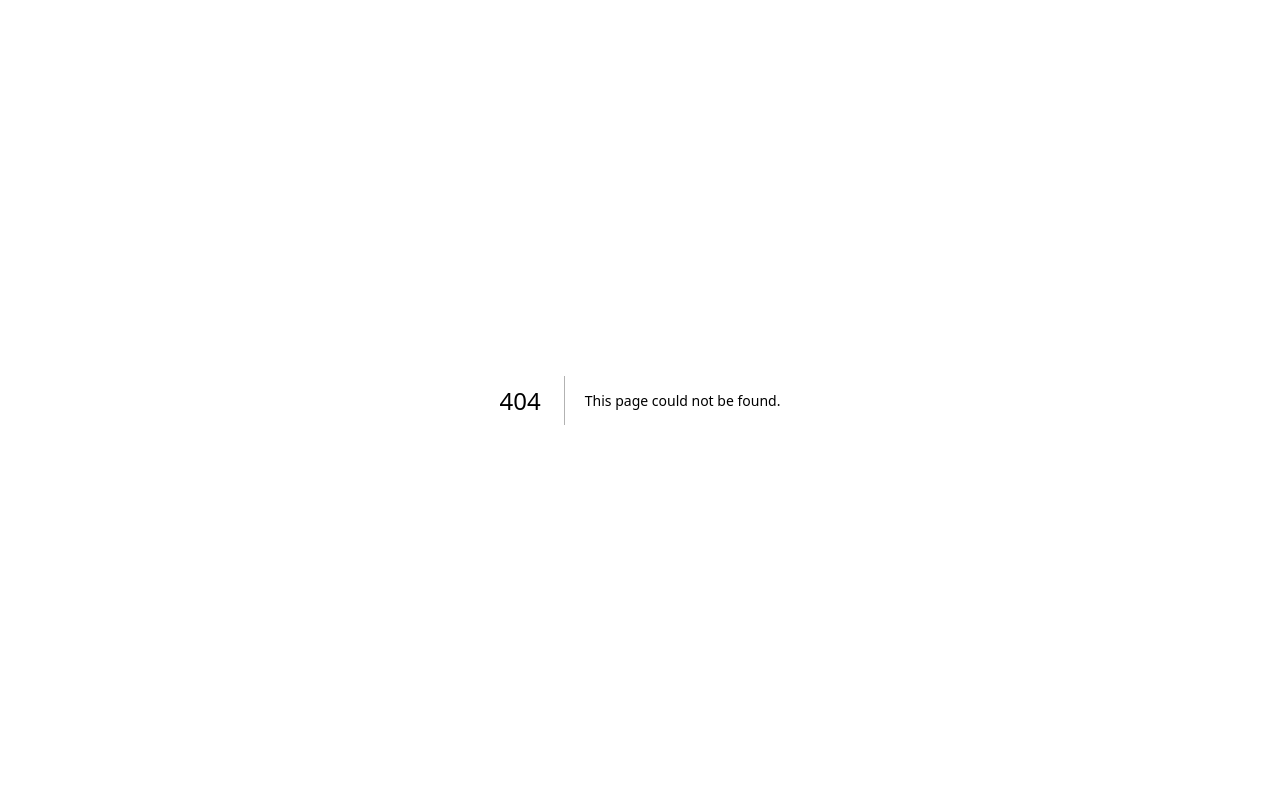
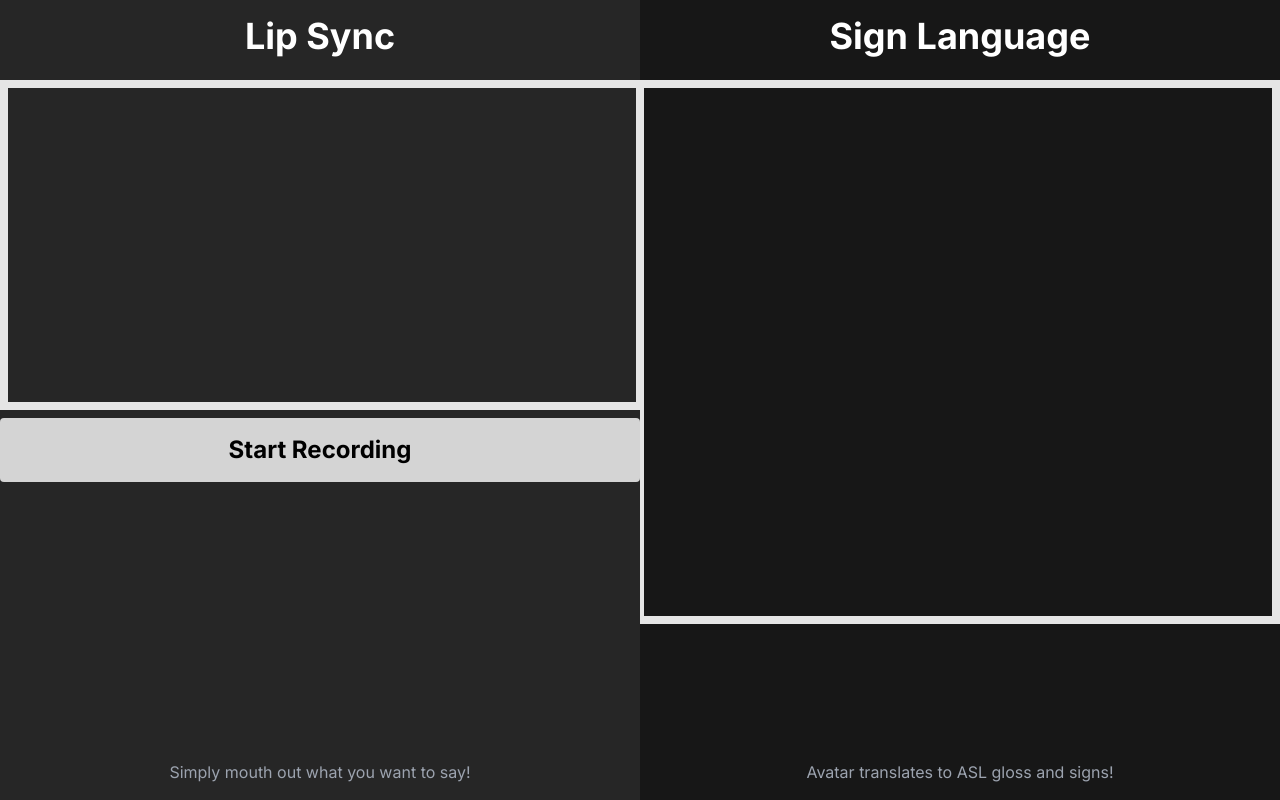
Before and after one commit to kevinjosethomas/htn, a Next.js app in the folder client/: page /lipsync in a window 1280 px wide. Before the commit this address had no page. Built offline with nearby package versions, Linux system fonts and the light colour scheme; no server answers.

Commit message:
feat: replaced settimeout with request animation frame

```diff
--- a/client/package.json
+++ b/client/package.json
@@ -12,6 +12,7 @@
     "@mediapipe/drawing_utils": "^0.3.1675466124",
     "@mediapipe/holistic": "^0.5.1675471629",
     "axios": "^1.7.7",
+    "kalidokit": "^1.1.5",
     "next": "14.2.11",
     "react": "^18",
     "react-dom": "^18"
--- a/client/src/app/lip/components/Avatar.tsx
+++ b/client/src/app/avatar/components/Avatar.tsx
@@ -3,6 +3,7 @@ import {
   POSE_CONNECTIONS,
   FACEMESH_TESSELATION,
 } from "@mediapipe/holistic";
+import * as Kalidokit from "kalidokit";
 import { useEffect, useState, useRef } from "react";
 import { drawConnectors } from "@mediapipe/drawing_utils";
 
@@ -35,74 +36,27 @@ export default function Avatar({ poses }: { poses: any[] }) {
         ctx.clearRect(0, 0, canvas.width, canvas.height);
 
         if (landmark.pose_landmarks) {
-          const filteredPoseLandmarks = landmark.pose_landmarks.filter(
-            (point: Point, index: number) =>
-              ![17, 18, 19, 20, 21, 22].includes(index)
-          );
-
-          const filteredPoseConnections = POSE_CONNECTIONS.filter(
-            ([start, end]) =>
-              ![17, 18, 19, 20, 21, 22].includes(start) &&
-              ![17, 18, 19, 20, 21, 22].includes(end)
-          );
-
-          filteredPoseLandmarks.forEach((point: Point) => {
+          landmark.pose_landmarks.forEach((point: Point) => {
             point.visibility = 1;
           });
-
-          drawConnectors(ctx, filteredPoseLandmarks, filteredPoseConnections, {
-            color: "#00FF00",
-            lineWidth: 2,
-          });
-          // drawLandmarks(ctx, landmark.pose_landmarks, {
-          //   color: "#00FF00",
-          //   lineWidth: 1,
-          // });
         }
 
         if (landmark.face_landmarks) {
           landmark.face_landmarks.forEach((point: Point) => {
             point.visibility = 1;
           });
-
-          drawConnectors(ctx, landmark.face_landmarks, FACEMESH_TESSELATION, {
-            color: "#00FF00",
-            lineWidth: 0.5,
-          });
-          // drawLandmarks(ctx, landmark.face_landmarks, {
-          //   color: "#00FF00",
-          //   lineWidth: 1,
-          // });
         }
 
         if (landmark.right_hand_landmarks) {
           landmark.right_hand_landmarks.forEach((point: Point) => {
             point.visibility = 1;
           });
-
-          drawConnectors(ctx, landmark.right_hand_landmarks, HAND_CONNECTIONS, {
-            color: "#00FF00",
-            lineWidth: 2,
-          });
-          // drawLandmarks(ctx, landmark.right_hand_landmarks, {
-          //   color: "#00FF00",
-          //   lineWidth: 1,
-          // });
         }
 
         if (landmark.left_hand_landmarks) {
           landmark.left_hand_landmarks.forEach((point: Point) => {
             point.visibility = 1;
           });
-
-          drawConnectors(ctx, landmark.left_hand_landmarks, HAND_CONNECTIONS, {
-            color: "#00FF00",
-            lineWidth: 2,
-          });
-          // drawLandmarks(ctx, landmark.left_hand_landmarks, {
-          //   color: "#00FF00",
-          //   lineWidth: 1,
-          // });
         }
       }, i * 33);
     }
--- a/client/src/app/lip/page.tsx
+++ b/client/src/app/avatar/page.tsx
@@ -4,11 +4,12 @@ import axios from "axios";
 import { useState, useEffect } from "react";
 
 import Avatar from "./components/Avatar";
-import LipReader from "./components/LipReader";
+import LipReader from "@/components/LipReader";
 
 export default function LipPage() {
   const [loading, setLoading] = useState<boolean>(false);
   const [transcript, setTranscript] = useState<string>("");
+  // eslint-disable-next-line @typescript-eslint/no-explicit-any
   const [poses, setPoses] = useState<any[]>([]);
 
   useEffect(() => {
--- /dev/null
+++ b/client/src/app/lipsync/components/Avatar.tsx
@@ -0,0 +1,128 @@
+import {
+  HAND_CONNECTIONS,
+  POSE_CONNECTIONS,
+  FACEMESH_TESSELATION,
+} from "@mediapipe/holistic";
+import { useEffect, useState, useRef } from "react";
+import { drawConnectors } from "@mediapipe/drawing_utils";
+
+import { type Point } from "@/app/types";
+
+// eslint-disable-next-line @typescript-eslint/no-explicit-any
+export default function Avatar({ poses }: { poses: any[] }) {
+  const canvasRef = useRef(null);
+  const [word, setWord] = useState<string>("");
+  const [signing, setSigning] = useState<boolean>(false);
+
+  useEffect(() => {
+    if (!canvasRef.current) {
+      return;
+    }
+
+    const canvas = canvasRef.current as HTMLCanvasElement;
+    const ctx = canvas.getContext("2d");
+
+    if (!ctx) {
+      return;
+    }
+
+    setSigning(true);
+    let frameIndex = 0;
+
+    const drawFrame = () => {
+      if (frameIndex >= poses.length) {
+        setSigning(false);
+        return;
+      }
+
+      const landmark = poses[frameIndex];
+      setWord(landmark.word);
+      ctx.clearRect(0, 0, canvas.width, canvas.height);
+
+      if (landmark.pose_landmarks) {
+        const filteredPoseLandmarks = landmark.pose_landmarks.filter(
+          (point: Point, index: number) =>
+            ![17, 18, 19, 20, 21, 22].includes(index)
+        );
+
+        const filteredPoseConnections = POSE_CONNECTIONS.filter(
+          (connection) =>
+            ![17, 18, 19, 20, 21, 22].includes(connection[0]) &&
+            ![17, 18, 19, 20, 21, 22].includes(connection[1])
+        );
+
+        drawConnectors(ctx, filteredPoseLandmarks, filteredPoseConnections, {
+          color: "#00FF00",
+          lineWidth: 2,
+        });
+      }
+
+      if (landmark.face_landmarks) {
+        landmark.face_landmarks.forEach((point: Point) => {
+          point.visibility = 1;
+        });
+
+        drawConnectors(ctx, landmark.face_landmarks, FACEMESH_TESSELATION, {
+          color: "#00FF00",
+          lineWidth: 0.5,
+        });
+      }
+
+      if (landmark.right_hand_landmarks) {
+        landmark.right_hand_landmarks.forEach((point: Point) => {
+          point.visibility = 1;
+        });
+
+        drawConnectors(ctx, landmark.right_hand_landmarks, HAND_CONNECTIONS, {
+          color: "#00FF00",
+          lineWidth: 2,
+        });
+      }
+
+      if (landmark.left_hand_landmarks) {
+        landmark.left_hand_landmarks.forEach((point: Point) => {
+          point.visibility = 1;
+        });
+
+        drawConnectors(ctx, landmark.left_hand_landmarks, HAND_CONNECTIONS, {
+          color: "#00FF00",
+          lineWidth: 2,
+        });
+      }
+
+      frameIndex++;
+      requestAnimationFrame(drawFrame);
+    };
+
+    requestAnimationFrame(drawFrame);
+  }, [poses]);
+
+  return (
+    <div className="flex flex-col h-full flex-1 w-full items-center justify-between py-4 bg-neutral-900">
+      <div className="flex flex-col gap-6 w-full items-center">
+        <p className="text-4xl text-white font-bold">Sign Language</p>
+        <div
+          className={`h-[543.63px] relative border-8 w-full border-l-4 ${
+            signing ? "border-[#00FF00]" : "border-neutral-200"
+          }`}
+        >
+          <canvas ref={canvasRef} width="640" height="480"></canvas>
+          <Word word={word} />
+        </div>
+      </div>
+      <div className="flex flex-col">
+        <p className="text-gray-400">
+          Avatar translates to ASL gloss and signs!
+        </p>
+      </div>
+    </div>
+  );
+}
+
+function Word({ word }: { word: string }) {
+  return (
+    <div className="text-[#FF0000] absolute bottom-4 text-2xl font-medium left-1/2 transform -translate-x-1/2">
+      <p>{word}</p>
+    </div>
+  );
+}
--- /dev/null
+++ b/client/src/app/lipsync/page.tsx
@@ -0,0 +1,62 @@
+"use client";
+
+import axios from "axios";
+import { useState, useEffect } from "react";
+
+import Avatar from "./components/Avatar";
+import LipReader from "@/components/LipReader";
+
+export default function LipPage() {
+  const [loading, setLoading] = useState<boolean>(false);
+  const [transcript, setTranscript] = useState<string>("");
+  // eslint-disable-next-line @typescript-eslint/no-explicit-any
+  const [poses, setPoses] = useState<any[]>([]);
+
+  useEffect(() => {
+    fetchPoses("hello");
+  }, []);
+
+  async function fetchTranscript(blob: Blob) {
+    const formData = new FormData();
+    formData.append("video", blob, "lipsync-video.mp4");
+
+    setLoading(true);
+    try {
+      const response = await axios.post(
+        "https://symphoniclabs--symphonet-vsr-modal-htn-model-upload-static-htn.modal.run",
+        formData,
+        {
+          headers: {
+            "Content-Type": "multipart/form-data",
+          },
+        }
+      );
+
+      setTranscript(response.data);
+      await fetchPoses(response.data);
+    } catch (error) {
+      console.error(error);
+    }
+  }
+
+  async function fetchPoses(words: string) {
+    const poseResponse = await axios.post("http://127.0.0.1:5000/pose", {
+      words: words,
+    });
+    const landmarks = poseResponse.data;
+    setPoses(landmarks);
+    setLoading(false);
+  }
+
+  return (
+    <div className="w-screen h-screen grid grid-cols-2 bg-black">
+      {loading && (
+        <div className="absolute top-0 z-10 left-0 w-full h-full bg-black bg-opacity-75 flex items-center justify-center">
+          <div className="loading-icon"></div>
+        </div>
+      )}
+      <LipReader transcript={transcript} fetchTranscript={fetchTranscript} />
+      <Avatar poses={poses} />
+    </div>
+  );
+}
```
Also changed, not shown: client/src/components/LipReader.tsx (renamed from client/src/app/lip/components/LipReader.tsx), 1 other file (tests, documents, lock files or other folders).
